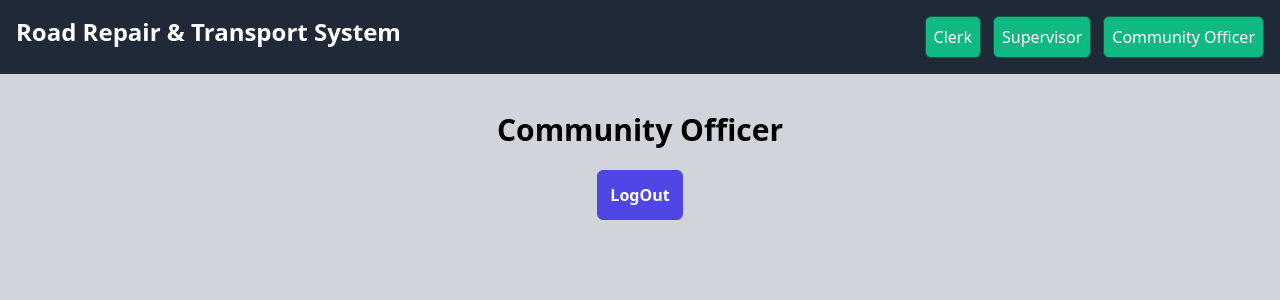
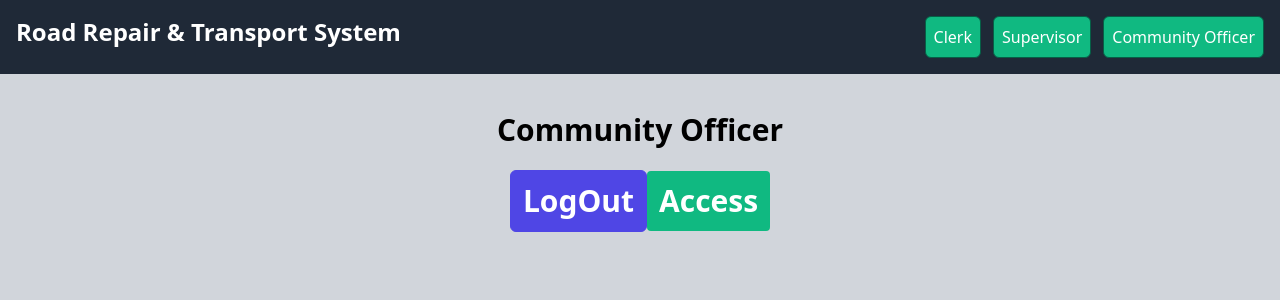
Before and after one commit to itsgreddy/Road-Repair-Tranport-System, a React (Create React App) app in the folder rrts/: page /officer in a window 1280 px wide. Shown: the top 300 px of the page. Built offline with nearby package versions, Linux system fonts and the light colour scheme; no server answers; sample sign-in values are in the browser's storage.

Commit message:
Access Rights

```diff
--- a/rrts/src/pages/Clerk/Clerk.jsx
+++ b/rrts/src/pages/Clerk/Clerk.jsx
@@ -20,12 +20,20 @@ const Clerk = () => {
       </h1>
       <div className="flex justify-center h-55 items-center">
         {user?.displayName ? (
-          <button className="p-3 font-bold text-3xl" onClick={handleSignOut}>
-            LogOut
-          </button>
+          <>
+            <button className="p-3 font-bold text-3xl" onClick={handleSignOut}>
+              LogOut
+            </button>
+            <Link
+              className="bg-emerald-500 rounded p-3 text-white font-bold text-3xl"
+              to="/clerksignin"
+            >
+              Access
+            </Link>
+          </>
         ) : (
           <Link
-            className="bg-emerald-500 rounded p-3 text-white font-bold text 5xl"
+            className="bg-emerald-500 rounded p-3 text-white font-bold text-3xl"
             to="/clerksignin"
           >
             Access
--- a/rrts/src/pages/Clerk/Signin.jsx
+++ b/rrts/src/pages/Clerk/Signin.jsx
@@ -38,7 +38,7 @@ const Signin = () => {
   }, [user]);
 
   return (
-    <div className="bg-teal-500 h-screen">
+    <div className="bg-gray-300 h-screen">
       <div className="max-w-[700px] mx-auto p-4 py-20">
         <div>
           <h1 className="text-2xl font-bold py-2">Sign in to your account</h1>
--- a/rrts/src/pages/Clerk/Signup.jsx
+++ b/rrts/src/pages/Clerk/Signup.jsx
@@ -38,7 +38,7 @@ const Signup = () => {
   }, [user]);
 
   return (
-    <div className="bg-teal-500 h-screen">
+    <div className="bg-gray-300 h-screen">
       <div className="max-w-[700px] mx-auto py-20 p-4">
         <div>
           <h1 className="text-2xl font-bold py-2">
--- a/rrts/src/pages/Home.jsx
+++ b/rrts/src/pages/Home.jsx
@@ -114,6 +114,9 @@ export default function Home() {
       </div> */}
 
       <div className="bg-gray-300 p-6 space-y-3">
+        <h1 className="flex justify-center h-20 items-center font-bold text-3xl">
+          Road Repairs
+        </h1>
         {sortedComplaints.map((complain) => (
           <div
             className={
--- a/rrts/src/pages/Officer/Officer.jsx
+++ b/rrts/src/pages/Officer/Officer.jsx
@@ -20,12 +20,20 @@ const Officer = () => {
       </h1>
       <div className="flex justify-center h-55 items-center">
         {user?.displayName ? (
-          <button className="p-3 font-bold text-3x1" onClick={handleSignOut}>
+          <>
+          <button className="p-3 font-bold text-3xl" onClick={handleSignOut}>
             LogOut
           </button>
+          <Link
+            className="bg-emerald-500 rounded p-3 text-white font-bold text-3xl"
+            to="/clerksignin"
+          >
+            Access
+          </Link>
+          </>
         ) : (
           <Link
-            className="bg-emerald-500 rounded p-3 text-white font-bold text 5xl"
+            className="bg-emerald-500 rounded p-3 text-white font-bold text-3xl"
             to="/officersignin"
           >
             Access
--- a/rrts/src/pages/Officer/Signin.jsx
+++ b/rrts/src/pages/Officer/Signin.jsx
@@ -38,7 +38,7 @@ const Signin = () => {
   }, [user]);
 
   return (
-    <div className="bg-teal-500 h-screen">
+    <div className="bg-gray-300 h-screen">
       <div className="max-w-[700px] mx-auto p-4 py-20">
         <div>
           <h1 className="text-2xl font-bold py-2">Sign in to your account</h1>
--- a/rrts/src/pages/Officer/Signup.jsx
+++ b/rrts/src/pages/Officer/Signup.jsx
@@ -38,7 +38,7 @@ const Signup = () => {
   }, [user]);
 
   return (
-    <div className="bg-teal-500 h-screen">
+    <div className="bg-gray-300 h-screen">
       <div className="max-w-[700px] mx-auto py-20 p-4">
         <div>
           <h1 className="text-2xl font-bold py-2">
--- a/rrts/src/pages/Supervisor/Signin.jsx
+++ b/rrts/src/pages/Supervisor/Signin.jsx
@@ -38,7 +38,7 @@ const Signup = () => {
   }, [user]);
 
   return (
-    <div className="bg-teal-500 h-screen">
+    <div className="bg-gray-300 h-screen">
       <div className="max-w-[700px] mx-auto py-20 p-4">
         <div>
           <h1 className="text-2xl font-bold py-2">
--- a/rrts/src/pages/Supervisor/Signup.jsx
+++ b/rrts/src/pages/Supervisor/Signup.jsx
@@ -38,7 +38,7 @@ const Signup = () => {
   }, [user]);
 
   return (
-    <div className="bg-teal-500 h-screen">
+    <div className="bg-gray-300 h-screen">
       <div className="max-w-[700px] mx-auto py-20 p-4">
         <div>
           <h1 className="text-2xl font-bold py-2">
--- a/rrts/src/pages/Supervisor/Supervisor.jsx
+++ b/rrts/src/pages/Supervisor/Supervisor.jsx
@@ -20,9 +20,17 @@ const Officer = () => {
       </h1>
       <div className="flex justify-center h-55 items-center">
         {user?.displayName ? (
+          <>
           <button className="p-3 font-bold text-3xl" onClick={handleSignOut}>
             LogOut
           </button>
+          <Link
+            className="bg-emerald-500 rounded p-3 text-white font-bold text-3xl"
+            to="/supervisorsignin"
+          >
+            Access
+          </Link>
+          </>
         ) : (
           <Link
             className="bg-emerald-500 rounded p-3 text-white font-bold text 5xl"
```
